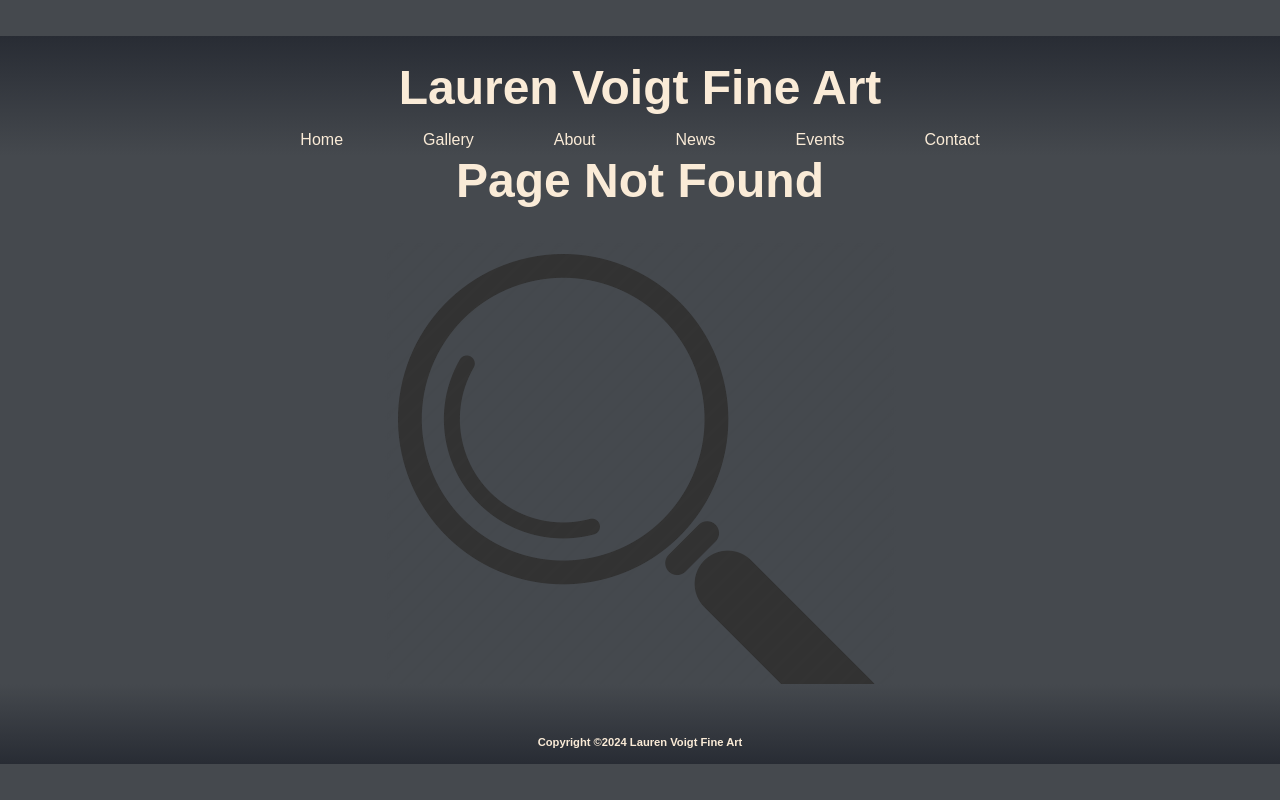
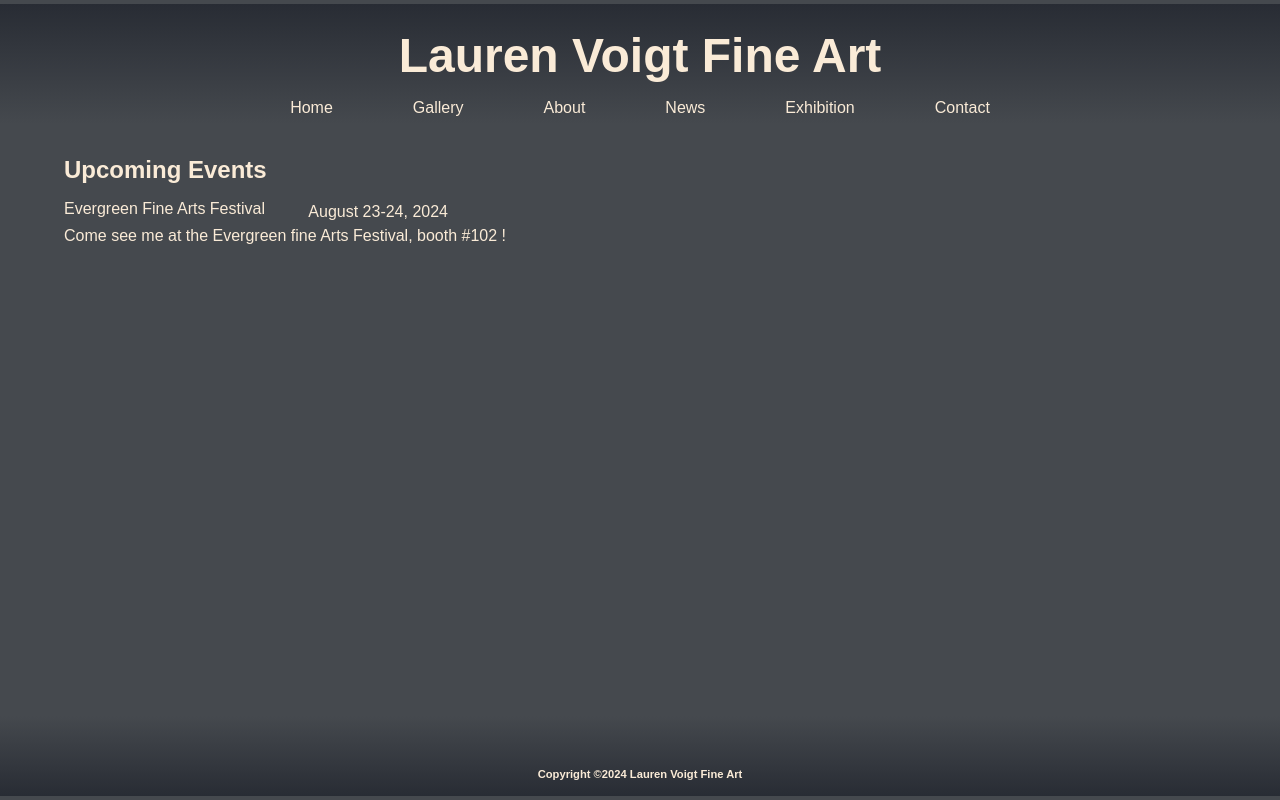
Before and after one commit to danieleugenevoigt/LVFA, a React (Create React App) app: page /exhibition in a window 1280 px wide. Before the commit this address had no page. Built offline with nearby package versions, Linux system fonts and the light colour scheme; a web font is replaced by a local one.

Commit message:
changed event to exhibit in routes/built base page and css

```diff
--- a/src/App.js
+++ b/src/App.js
@@ -13,7 +13,7 @@ import Footer from './components/footer/Footer';
 import Gallery from './components/gallery/Gallery';
 import About from './components/about/About';
 import News from './components/news/News';
-import Events from './components/events/Events';
+import Exhibition from './components/exhibition/Exhibition';
 import Contact from './components/contact/Contact';
 import PageNotFound from './components/page-not-found/PageNotFound';
 
@@ -27,7 +27,7 @@ function App() {
           <Route path="/gallery" element={<Gallery />} />
           <Route path="/about" element={<About />} />
           <Route path="/news" element={<News />} />
-          <Route path="/events" element={<Events />} />
+          <Route path="/exhibition" element={<Exhibition />} />
           <Route path="/contact" element={<Contact />} />
           <Route path="*" element={<PageNotFound />} />
         </Routes>
--- a/src/components/about/about.css
+++ b/src/components/about/about.css
@@ -37,7 +37,7 @@ width: 30vw;
   margin-left:5vw;
   margin-top: 3rem;
   max-width: 100%; /* Ensure video doesn't exceed its container */
-  box-shadow: 0px 0px 5px 5px black;
+  box-shadow: 0px 0px 5px 5px var(--primary-gradient-color);
 }
 
 
--- a/src/components/events/Events.js
+++ /dev/null
@@ -1,11 +0,0 @@
-import React from 'react';
-
-function Events() {
-  return (
-    <div>
-      <h1>Events</h1>
-    </div>
-  );
-}
-
-export default Events;
--- /dev/null
+++ b/src/components/exhibition/Exhibition.js
@@ -0,0 +1,19 @@
+import React from 'react';
+import './exhibition.css';
+
+function Exhibition() {
+  return (
+    <div className="eventsPageContent">
+      <h2>Upcoming Events</h2>
+      <div className="event">
+        <a href="https://www.evergreenfineartsfestival.com/">Evergreen Fine Arts Festival</a>
+        <p> August 23-24, 2024</p>
+      </div>
+      <div className="eventDescription">
+        <p>Come see me at the Evergreen fine Arts Festival, booth #102 !</p>
+      </div>
+    </div>
+  );
+}
+
+export default Exhibition;
--- /dev/null
+++ b/src/components/exhibition/exhibition.css
@@ -0,0 +1,32 @@
+.eventDescription {
+    display: flex;
+    flex-direction: row;
+    align-content: left;
+}
+
+.eventsPageContent {
+    display: flex;
+    flex-direction: column;
+    height: 70vh;
+    margin-left: 4rem;
+    margin-right: 50%;
+    text-align: left;
+}
+
+.event {
+    align-content: left;
+    display: flex;
+    flex-direction: row;
+    justify-content: space-between;
+    margin-top: 1rem;
+    text-align: left;
+    width: 30vw;
+
+}
+
+@media (max-width: 480px) {
+.eventsPageContent {
+    display: flex;
+    flex-direction: column;
+}
+}
--- a/src/components/header/ Header.js
+++ b/src/components/header/ Header.js
@@ -34,7 +34,7 @@ function Header() {
         <li><a href="/gallery">Gallery</a></li>
         <li><a href="/about">About</a></li>
         <li><a href="/news">News</a></li>
-        <li><a href="/events">Events</a></li>
+        <li><a href="/exhibition">Exhibition</a></li>
         <li><a href="/contact">Contact</a></li>
       </ul>
     </div>
```
